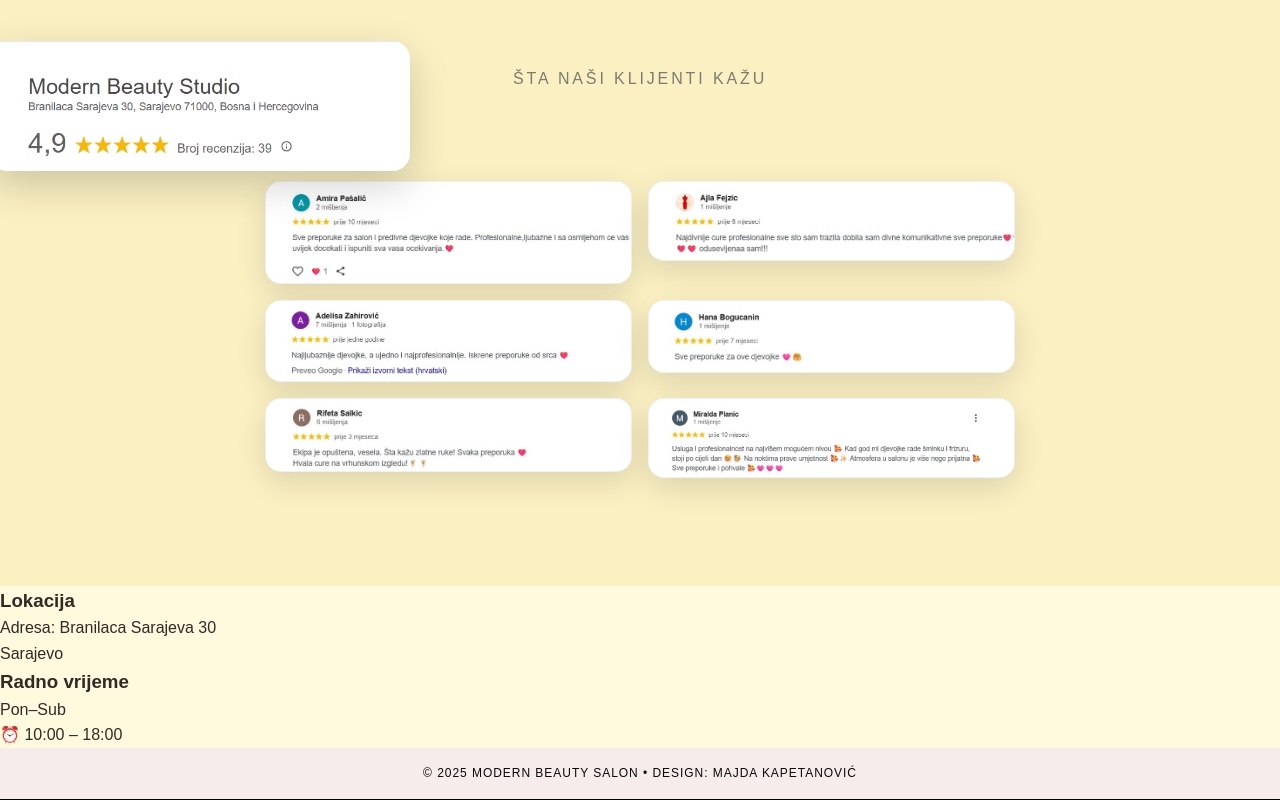
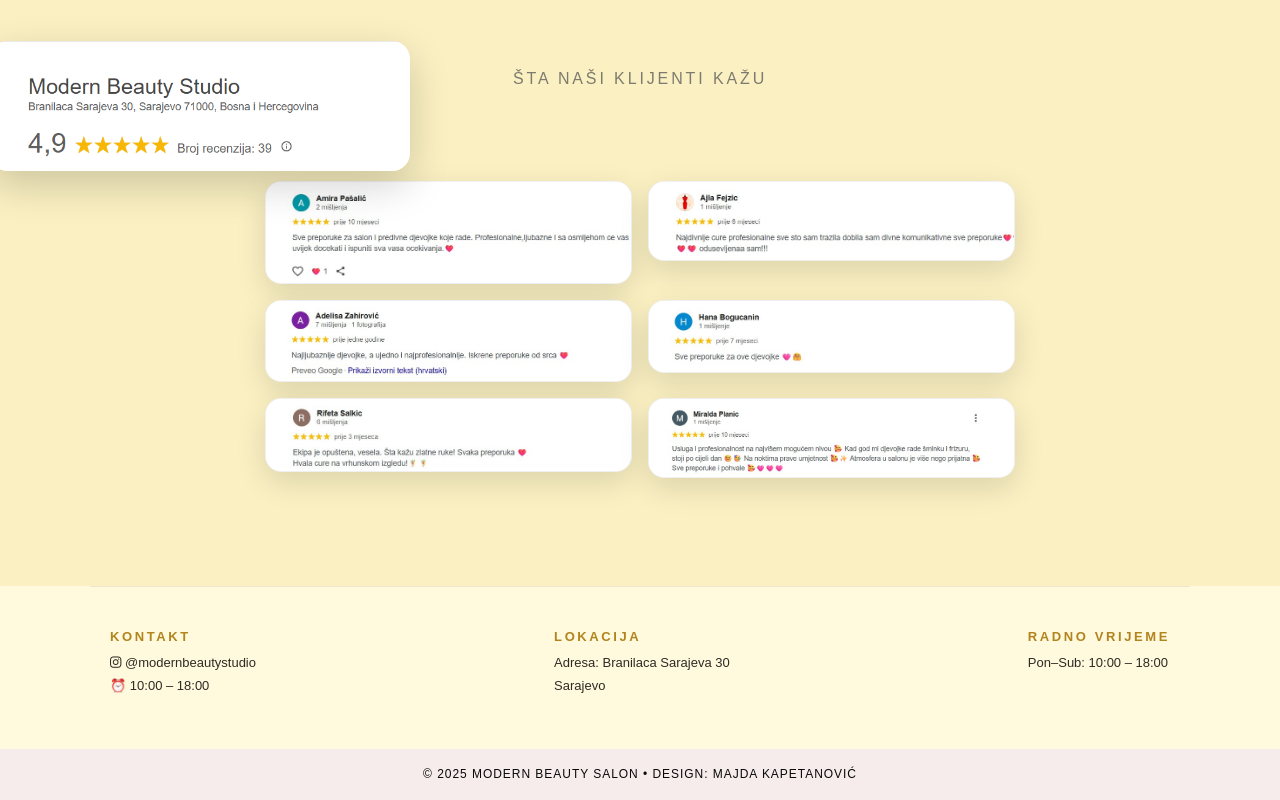
Before and after one commit to majda03/modern-beauty, a plain HTML site: page index.html in a window 1280 px wide. Shown: the part 3049-3849 px from the top of the page. Drawn offline with Linux system fonts and the light colour scheme.

Commit message:
Update index.html

```diff
--- a/index.html
+++ b/index.html
@@ -6,6 +6,7 @@
     <title>Modern Beauty Salon</title>
     <link rel="stylesheet" href="style.css">
     <link href="https://fonts.googleapis.com/css2?family=Montserrat:wght@300;400;500&display=swap" rel="stylesheet">
+    <link rel="stylesheet" href="https://cdnjs.cloudflare.com/ajax/libs/font-awesome/6.5.0/css/all.min.css">
 </head>
 <body>
 
@@ -131,6 +132,18 @@
     </div>
 </section>
 </section>
+    <!-- KONTAKT / LOKACIJA / RADNO VRIJEME -->
+   <section class="info-boxes" id="kontakt">
+    <div class="box">
+        <h3>Kontakt</h3>
+        <p>
+  <a href="https://www.instagram.com/modernbeautystudiio?igsh=MTNzZzR2ZWN5NXg4cw==" target="_blank" class="insta-link">
+    <i class="fab fa-instagram"></i> @modernbeautystudio
+  </a>
+</p>
+        <p>⏰ 10:00 – 18:00</p>
+
+    </div>
 
         <div class="box">
             <h3>Lokacija</h3>
@@ -140,8 +153,7 @@
 
         <div class="box">
             <h3>Radno vrijeme</h3>
-            <p>Pon–Sub </p>
-            <p>⏰ 10:00 – 18:00</p>
+            <p>Pon–Sub: 10:00 – 18:00</p>
         </div>
     </section>
 <!-- LIGHTBOX ZA GALERIJU -->
```
